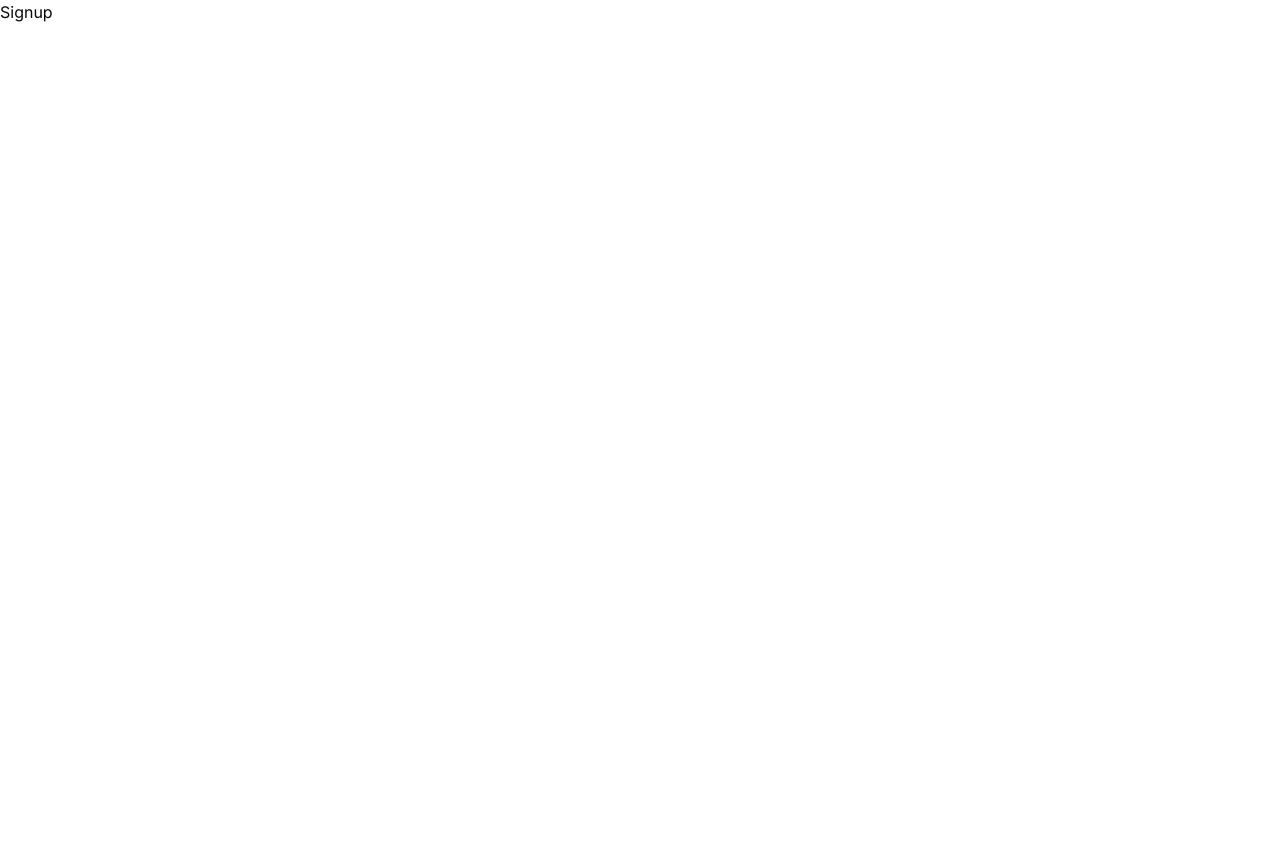
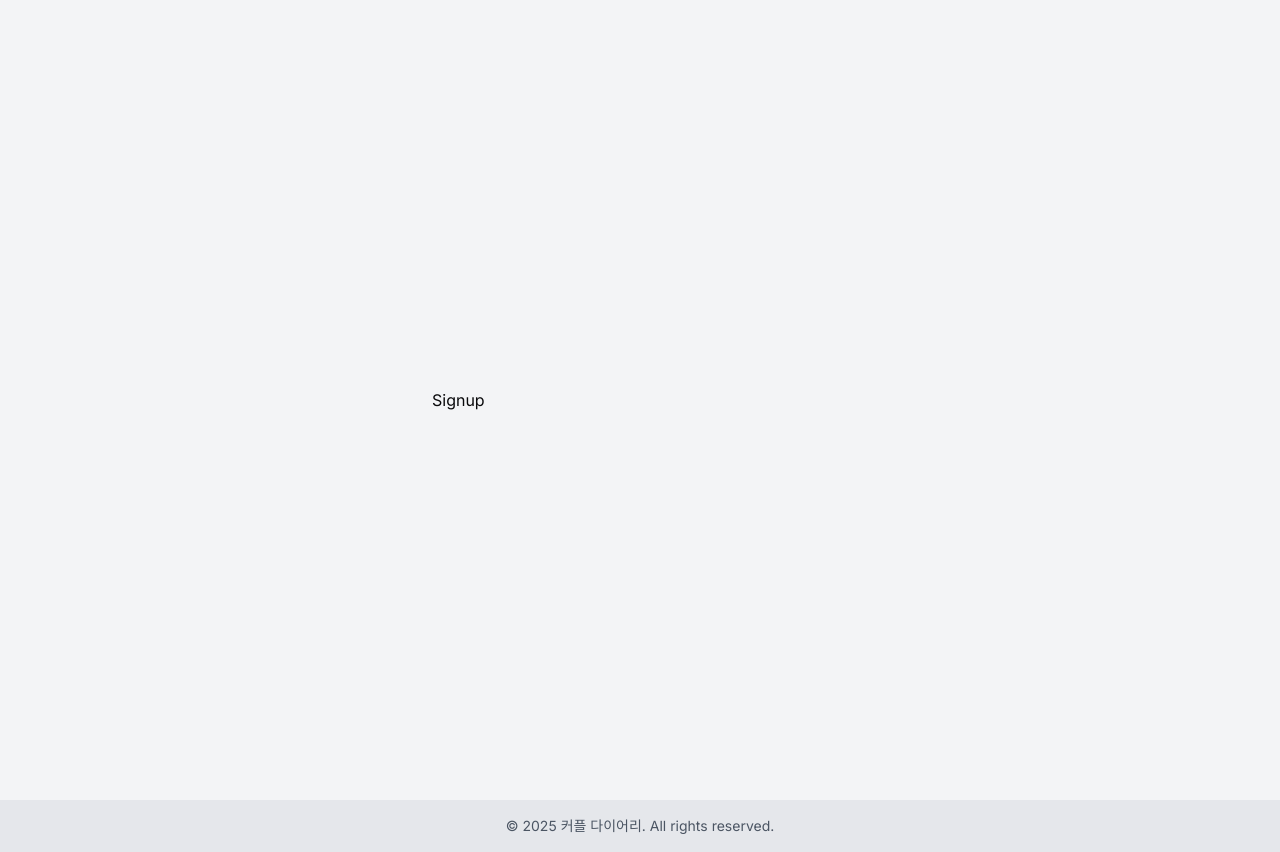
Before and after one commit to jhphon0730/binary_tree, a Next.js app in the folder front/: page /signup in a window 1280 px wide. Before the commit the page ends 800 px from the top, so only its background shows below. Built offline with nearby package versions, Linux system fonts and the light colour scheme.

Commit message:
feat : Add Project Footer, Auth App Layout

```diff
--- /dev/null
+++ b/front/src/app/(auth)/layout.tsx
@@ -0,0 +1,25 @@
+import type { Metadata } from 'next'
+import { Inter } from 'next/font/google'
+
+const inter = Inter({ subsets: ['latin'] })
+
+export const metadata: Metadata = {
+  title: '커플 다이어리',
+  description: '커플 다이어리 로그인 및 회원가입',
+}
+
+export default function AuthLayout({
+  children,
+}: {
+  children: React.ReactNode
+}) {
+  return (
+    <div className={`min-h-screen flex flex-col ${inter.className}`}>
+      <main className="flex-grow flex items-center justify-center bg-gray-100">
+        <div className="w-full max-w-md px-4">
+          {children}
+        </div>
+      </main>
+    </div>
+  )
+}
--- a/front/src/app/layout.tsx
+++ b/front/src/app/layout.tsx
@@ -17,7 +17,14 @@ export default function RootLayout({
   return (
     <html lang="ko">
       <body className={inter.className}>
-				{children}
+				<main>
+					{children}
+				</main>
+				<footer className="py-4 bg-gray-200">
+					<div className="container mx-auto px-4 text-center text-sm text-gray-600">
+						&copy; 2025 커플 다이어리. All rights reserved.
+					</div>
+				</footer>
       </body>
     </html>
   )
```
